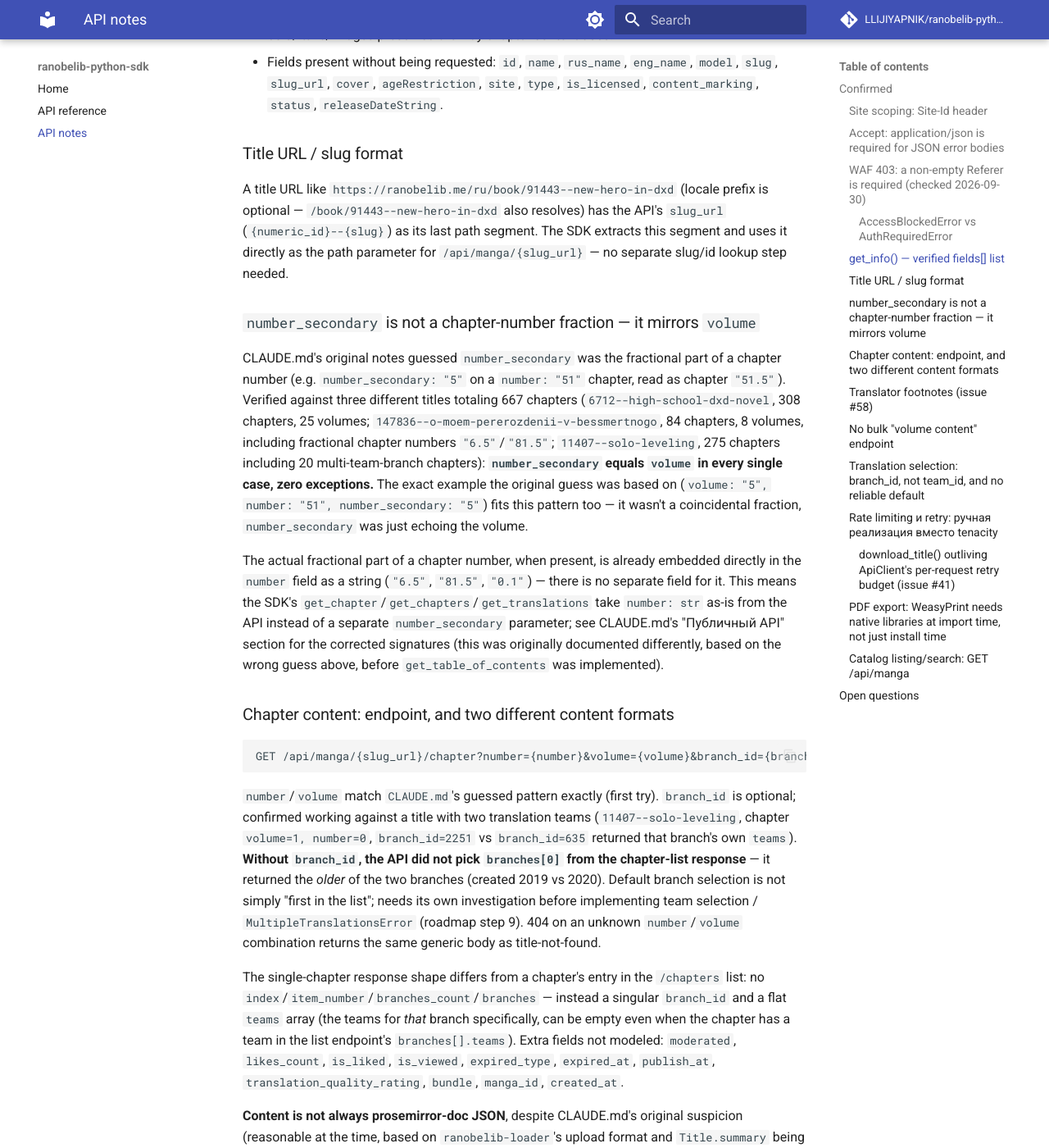
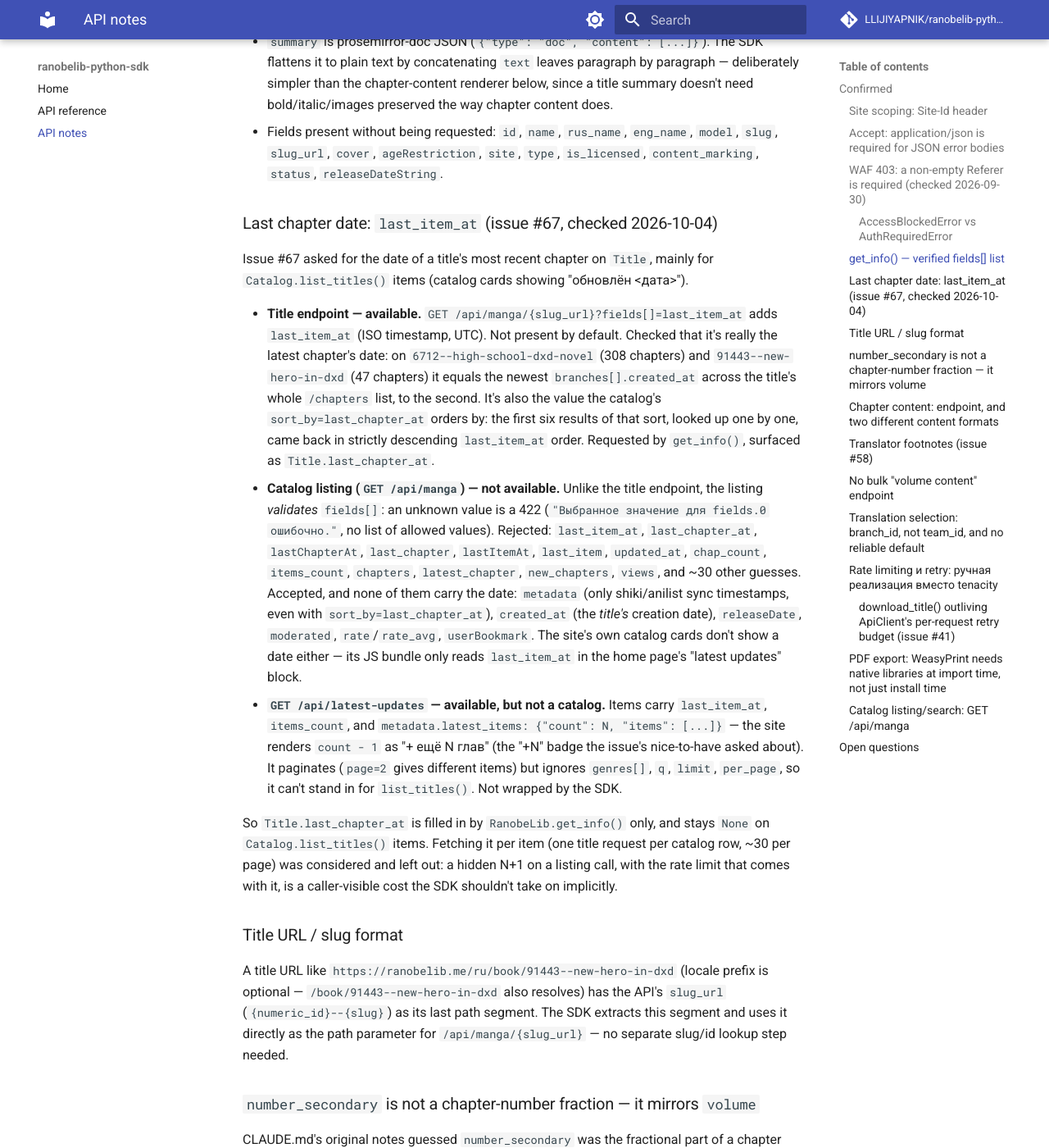
Before and after one commit to LLIJIYAPNIK/ranobelib-python-sdk, an MkDocs documentation site: the page built from docs/api-notes.md, in a window 1280 px wide and 1400 px high, scrolled down 4350 px. Shown: the whole window at 82% size. Built offline with MkDocs 1.6.1 and Material for MkDocs 9.7.7, drawn with Linux system fonts in a browser that asks for light colours; comment, search, counter and statistics services are not loaded; some of the changed text lies outside the part shown.

Commit message:
docs: document last_item_at and why the catalog listing can't provide it
Co-Authored-By: Claude Opus 5.5 <noreply@anthropic.com>

````diff
--- a/docs/api-notes.md
+++ b/docs/api-notes.md
@@ -148,7 +148,7 @@ Confirmed against a real title (`91443--new-hero-in-dxd`) with
 ```
 GET /api/manga/{slug_url}?fields[]=background&fields[]=eng_name&fields[]=otherNames
     &fields[]=summary&fields[]=releaseDate&fields[]=genres&fields[]=tags&fields[]=teams
-    &fields[]=authors&fields[]=artists&fields[]=chap_count
+    &fields[]=authors&fields[]=artists&fields[]=chap_count&fields[]=last_item_at
 ```
 
 Notes on individual fields, since the mapping from requested `fields[]` name to response key
@@ -157,6 +157,9 @@ is not always 1:1:
 - `chap_count` does **not** add a `chap_count` key — it surfaces `items_count: {"uploaded":
   int, "total": int}` instead. `uploaded` is the actual number of published chapters; this is
   what the SDK's `Title.chapter_count` is populated from.
+- `last_item_at` adds a `last_item_at` ISO timestamp — when the most recent chapter was
+  published; the SDK's `Title.last_chapter_at`. See "Last chapter date" below for how it was
+  verified and why the catalog listing can't provide it.
 - `status_id` (not currently requested by the SDK) surfaces `scanlateStatus: {"id", "label"}`
   — the *translation* status (e.g. "Заброшен" / abandoned by the team), distinct from the
   title's own `status` field (e.g. "Онгоинг" / ongoing), which is present by default without
@@ -168,6 +171,40 @@ is not always 1:1:
 - Fields present without being requested: `id`, `name`, `rus_name`, `eng_name`, `model`,
   `slug`, `slug_url`, `cover`, `ageRestriction`, `site`, `type`, `is_licensed`,
   `content_marking`, `status`, `releaseDateString`.
+
+### Last chapter date: `last_item_at` (issue #67, checked 2026-10-04)
+
+Issue #67 asked for the date of a title's most recent chapter on `Title`, mainly for
+`Catalog.list_titles()` items (catalog cards showing "обновлён <дата>").
+
+- **Title endpoint — available.** `GET /api/manga/{slug_url}?fields[]=last_item_at` adds
+  `last_item_at` (ISO timestamp, UTC). Not present by default. Checked that it's really the
+  latest chapter's date: on `6712--high-school-dxd-novel` (308 chapters) and
+  `91443--new-hero-in-dxd` (47 chapters) it equals the newest `branches[].created_at` across
+  the title's whole `/chapters` list, to the second. It's also the value the catalog's
+  `sort_by=last_chapter_at` orders by: the first six results of that sort, looked up one by
+  one, came back in strictly descending `last_item_at` order. Requested by `get_info()`,
+  surfaced as `Title.last_chapter_at`.
+- **Catalog listing (`GET /api/manga`) — not available.** Unlike the title endpoint, the
+  listing *validates* `fields[]`: an unknown value is a 422 (`"Выбранное значение для fields.0
+  ошибочно."`, no list of allowed values). Rejected: `last_item_at`, `last_chapter_at`,
+  `lastChapterAt`, `last_chapter`, `lastItemAt`, `last_item`, `updated_at`, `chap_count`,
+  `items_count`, `chapters`, `latest_chapter`, `new_chapters`, `views`, and ~30 other
+  guesses. Accepted, and none of them carry the date: `metadata` (only shiki/anilist sync
+  timestamps, even with `sort_by=last_chapter_at`), `created_at` (the *title's* creation
+  date), `releaseDate`, `moderated`, `rate`/`rate_avg`, `userBookmark`. The site's own
+  catalog cards don't show a date either — its JS bundle only reads `last_item_at` in the
+  home page's "latest updates" block.
+- **`GET /api/latest-updates` — available, but not a catalog.** Items carry `last_item_at`,
+  `items_count`, and `metadata.latest_items: {"count": N, "items": [...]}` — the site renders
+  `count - 1` as "+ ещё N глав" (the "+N" badge the issue's nice-to-have asked about). It
+  paginates (`page=2` gives different items) but ignores `genres[]`, `q`, `limit`,
+  `per_page`, so it can't stand in for `list_titles()`. Not wrapped by the SDK.
+
+So `Title.last_chapter_at` is filled in by `RanobeLib.get_info()` only, and stays `None` on
+`Catalog.list_titles()` items. Fetching it per item (one title request per catalog row, ~30
+per page) was considered and left out: a hidden N+1 on a listing call, with the rate limit
+that comes with it, is a caller-visible cost the SDK shouldn't take on implicitly.
 
 ### Title URL / slug format
 
@@ -823,8 +860,8 @@ get a valid, just not stably-paginated, response.
 `slug_url`, `cover`, `ageRestriction`, `status`) and nothing that conflicts with it — confirmed
 by running `Title.model_validate()` on a real captured item. Fields `Title` defines with
 defaults but that this endpoint doesn't send (`genres`, `tags`, `authors`, `artists`, `teams`,
-`summary`, `release_date`, `chapter_count`, ...) just come back empty/`None`, same as any other
-optional field — no separate "catalog list item" model needed, matching the issue's explicit
+`summary`, `release_date`, `chapter_count`, `last_chapter_at` — see "Last chapter date"
+above, ...) just come back empty/`None`, same as any other optional field — no separate "catalog list item" model needed, matching the issue's explicit
 ask to reuse `Title`. Extra fields this endpoint sends that `Title` doesn't model (`rating`,
 `content_marking`, `site`, `releaseDateString`) are ignored by pydantic, same as everywhere
 else in the SDK. `type` used to be in this list too, until issue #48 (see "Country/origin
````
Also changed, not shown: CLAUDE.md (+24 -0 lines), 1 other file.
